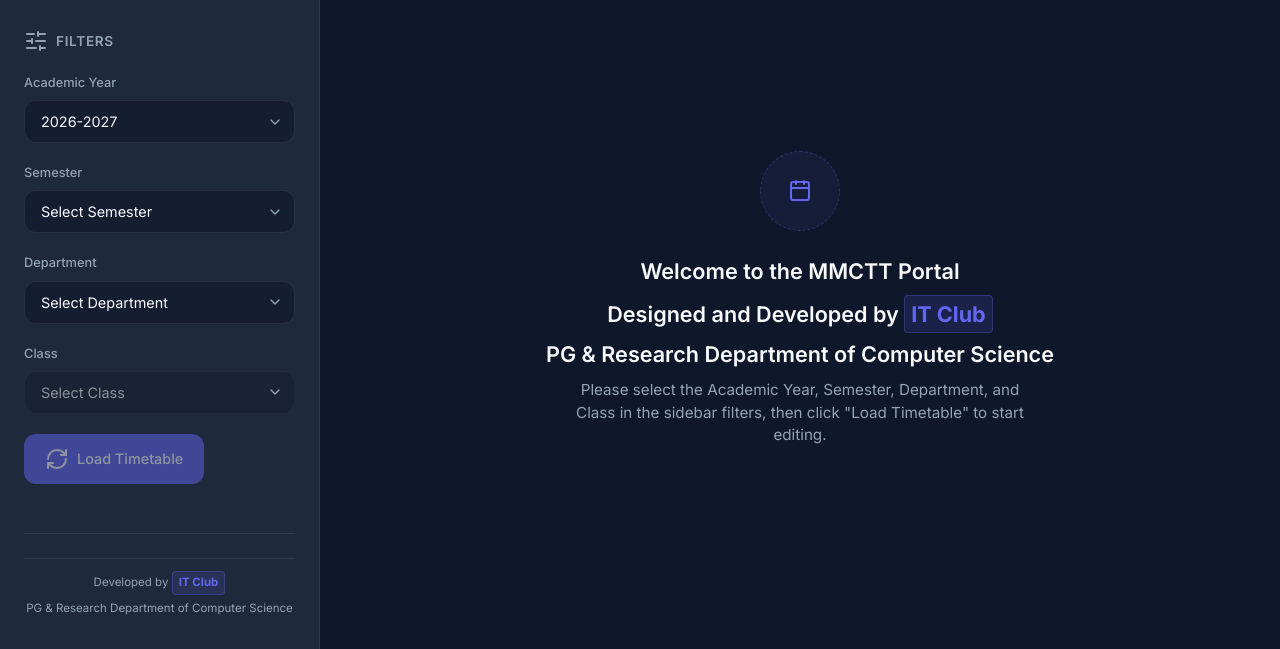
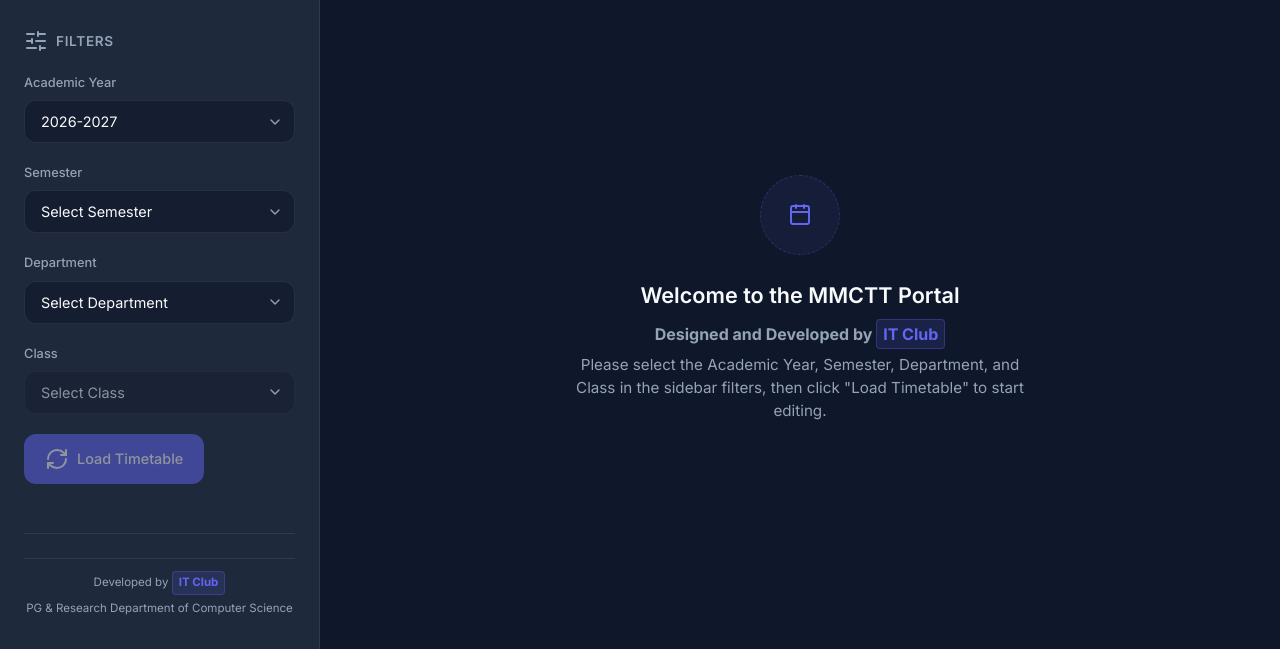
Before and after one commit to midhunsc/mmctt, a plain HTML site: page index.html in a window 1280 px wide. Shown: the part 151-800 px from the top of the page. Drawn offline with nearby package versions, Linux system fonts and the light colour scheme; no server answers.

Commit message:
Update index.html welcome message updated

```diff
--- a/index.html
+++ b/index.html
@@ -140,7 +140,7 @@
             <i data-lucide="calendar"></i>
           </div>
           <h3>Welcome to the MMCTT Portal</h3>
-            <h3>Designed and Developed by <span style="color: var(--accent-primary); font-weight: 700; background: rgba(99, 102, 241, 0.15); padding: 2px 6px; border-radius: 4px; border: 1px solid rgba(99, 102, 241, 0.3); display: inline-block; margin-bottom: 5px;">IT Club</span><br>PG & Research Department of Computer Science</h3>
+            <h4>Designed and Developed by <span style="color: var(--accent-primary); font-weight: 700; background: rgba(99, 102, 241, 0.15); padding: 2px 6px; border-radius: 4px; border: 1px solid rgba(99, 102, 241, 0.3); display: inline-block; margin-bottom: 5px;">IT Club</span><br></h4>
           <p>Please select the Academic Year, Semester, Department, and Class in the sidebar filters, then click "Load Timetable" to start editing.</p>
         </div>
 
```
